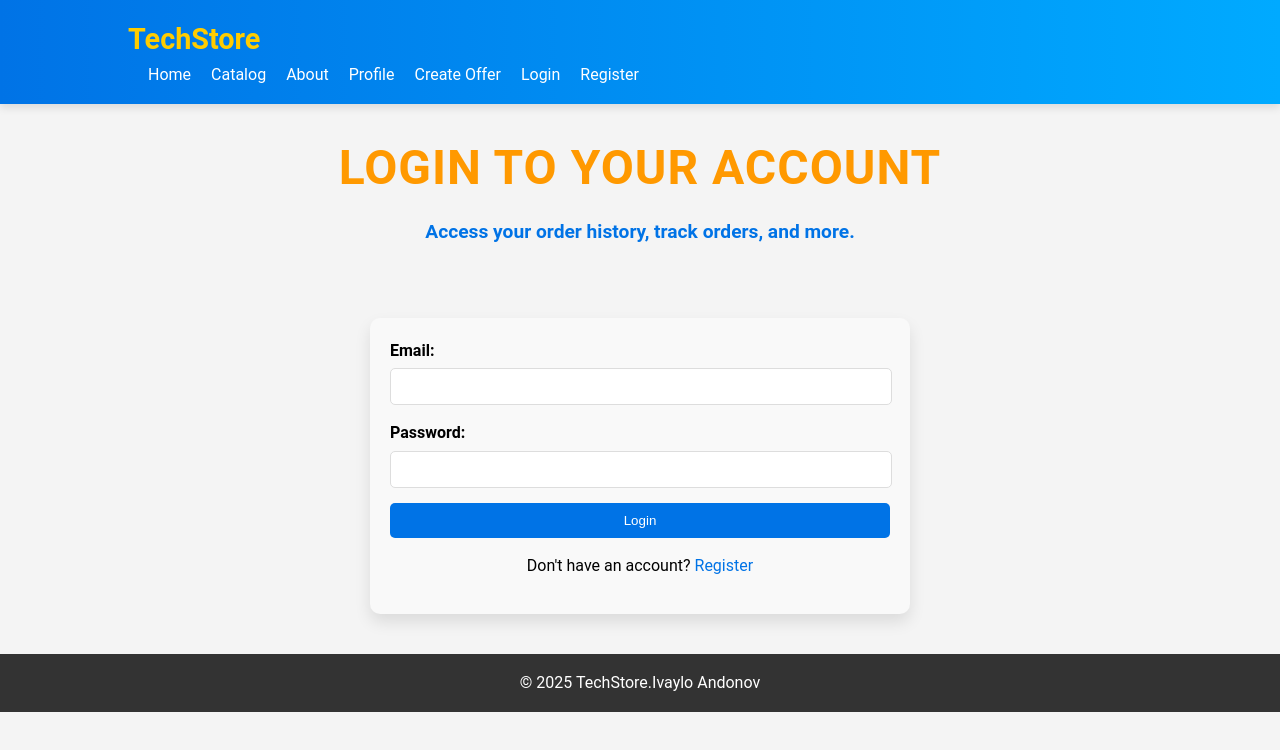
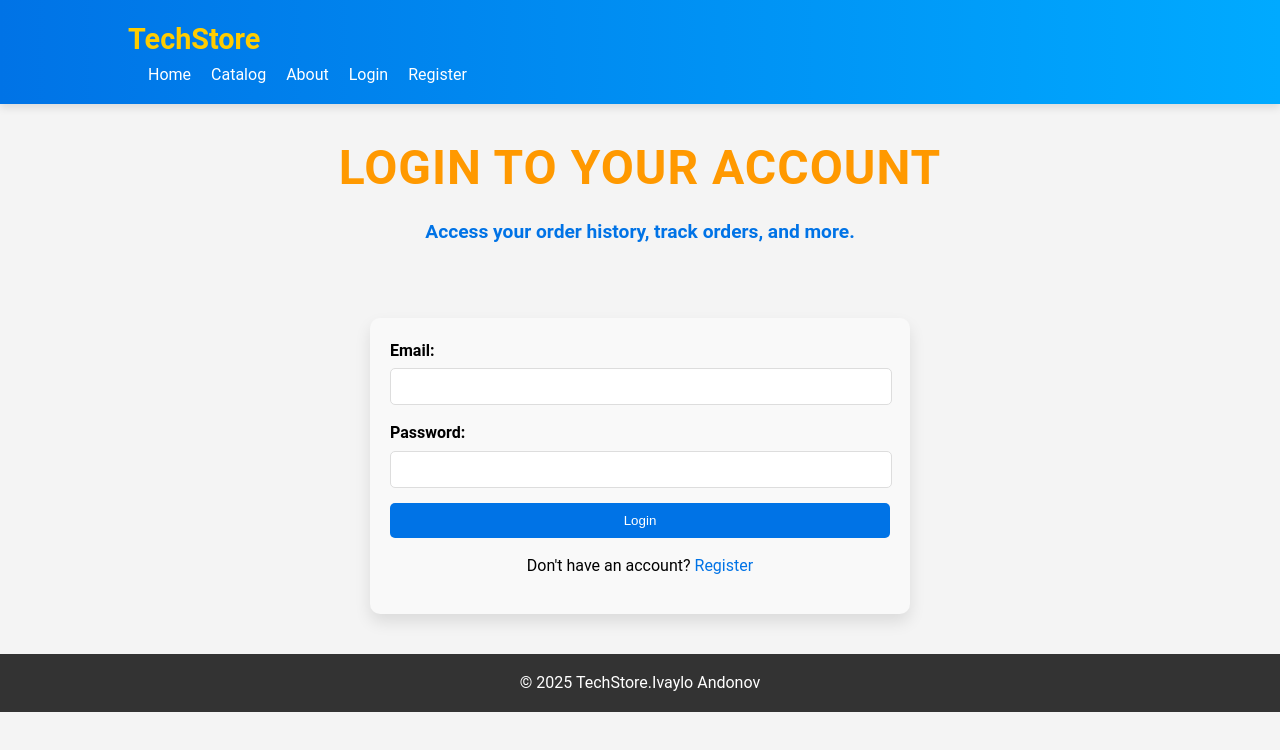
Before and after one commit to IvayloAndonov0/TechStore, a React (Vite) app in the folder client/: page /auth/login in a window 1280 px wide. Shown: the top 750 px of the page. Built offline with nearby package versions, Linux system fonts and the light colour scheme.

Commit message:
add dynamic navigation

```diff
--- a/client/src/components/Header.jsx
+++ b/client/src/components/Header.jsx
@@ -1,5 +1,9 @@
 import { Link } from "react-router";
+import { useAuthContext } from "../contexts/authContext";
 export default function Header() {
+    const { isAuthenticated } = useAuthContext();
+    console.log(isAuthenticated);
+
     return (
         <>
             <header>
@@ -10,13 +14,18 @@ export default function Header() {
                             <li><Link to="/">Home</Link></li>
                             <li><Link to="/tech">Catalog</Link></li>
                             <li><Link to="/about">About</Link></li>
-
-                            <li><Link to="/profile">Profile</Link></li>
-                            <li><Link to="/tech/create">Create Offer</Link></li>
-
-
-                            <li><Link to="/auth/login">Login</Link></li>
-                            <li><Link to="/auth/register">Register</Link></li>
+                            {isAuthenticated && (
+                                <>
+                                    <li><Link to="/profile">Profile</Link></li>
+                                    <li><Link to="/tech/create">Create Offer</Link></li>
+                                </>
+                            )}
+                            {!isAuthenticated && (
+                                <>
+                                    <li><Link to="/auth/login">Login</Link></li>
+                                    <li><Link to="/auth/register">Register</Link></li>
+                                </>
+                            )}
                         </ul>
                     </nav>
                 </div>
--- a/client/src/contexts/authContext.jsx
+++ b/client/src/contexts/authContext.jsx
@@ -12,8 +12,9 @@ export function AuthContextProvider(props) {
     const [authState, setAuthState] = useState({});
     const changeAuthState = (state) => {
         localStorage.setItem("token", state.token);
-        localStorage.setItem("email", state.user.email);
-        localStorage.setItem("_id", state.user._id);
+        localStorage.setItem("email", state.email);
+        localStorage.setItem("_id", state._id);
+
         setAuthState(state);
     }
     const contextData = {
```
